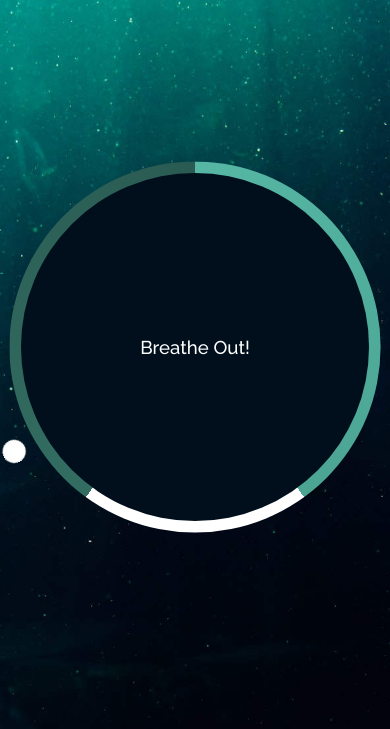
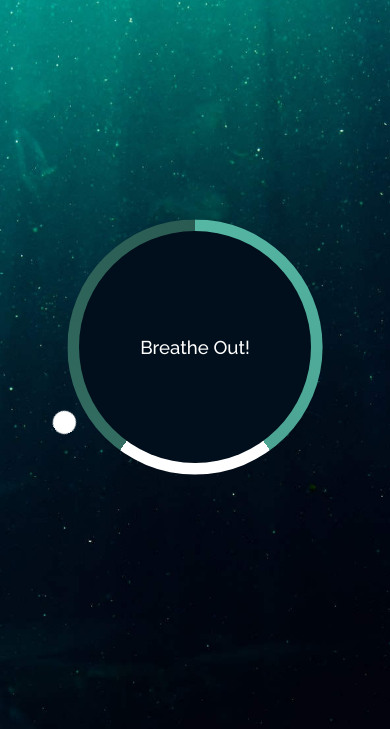
Before and after one commit to pranjalchaplot/breather, a plain HTML site: page index.html in a window 390 px wide. Shown: the part 115-844 px from the top of the page. Drawn offline with Linux system fonts and the light colour scheme.

Commit message:
lowered the bubble for mobile users

```diff
--- a/style.css
+++ b/style.css
@@ -16,8 +16,8 @@ body {
   display: flex;
   align-items: center;
   justify-content: center;
-  height: 300px;
-  width: 300px;
+  height: 200px;
+  width: 200px;
   text-align: center;
   margin: auto;
   position: relative;
@@ -41,8 +41,8 @@ body {
     #336d62 60%,
     #2a5b52 100%
   );
-  height: 320px;
-  width: 320px;
+  height: 220px;
+  width: 220px;
   top: -10px;
   left: -10px;
   z-index: -2;
@@ -64,9 +64,9 @@ body {
 .pointer-container {
   position: absolute;
   top: -40px;
-  left: 140px;
+  left: px;
   width: 20px;
-  height: 190px;
+  height: 140px;
   /* background-color: red; */
   animation: rotate 7.5s linear forwards infinite;
   transform-origin: bottom center;
```
